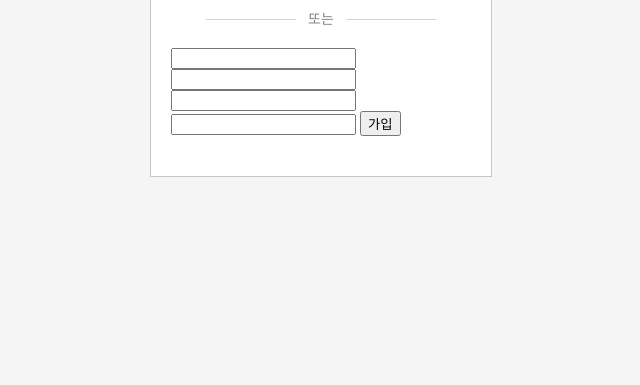
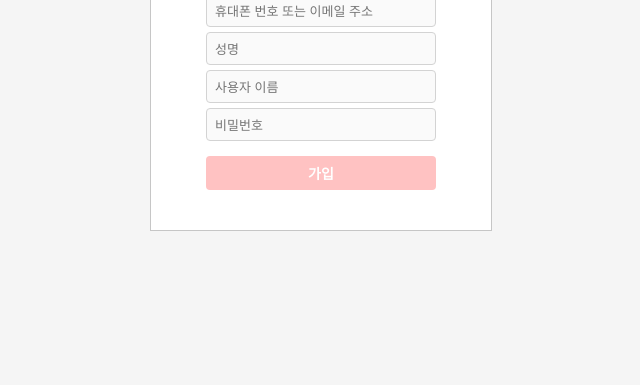
Before and after one commit to kimsyul/Insta, a plain HTML site: page register.html in a window 1280 px wide. Shown: the part 415-800 px from the top of the page, without its empty margins (319-959 px from the left). Drawn offline with nearby package versions, Linux system fonts and the light colour scheme.

Commit message:
no message

```diff
--- a/register.css
+++ b/register.css
@@ -12,6 +12,7 @@
 #formSection {
     background-color: white;
     max-width: 300px;
+    min-width: 300px;
     padding: 40px 20px;
     border: 1px solid #c6c6c6;
 
@@ -74,5 +75,34 @@
 }
 
 .form {
+    display: flex;
+    flex-direction: column;
+    width: 230px;
+    margin: 0 auto;
+}
 
+.inline-style {
+    padding: 9px 0px 7px 8px;
+    background-color: rgb(250, 250, 250);
+    color: rgb(38,38,38);
+    font-size: 13px;
+    margin-bottom: 5px;
+    border: 1px solid lightgray;
+    border-radius: 4px;
 }
+
+input:active, input:focus {
+    outline: none;
+    border: 1px solid gray;
+}
+
+.submit-style {
+    background-color: #ffc2c2;
+    font-size: 14px;
+    color: white;
+    border: none;
+    border-radius: 4px;
+    font-weight: bold;
+    padding: 7px 0px;
+    margin-top: 10px;
+}
--- a/register.html
+++ b/register.html
@@ -32,13 +32,15 @@
                     <hr class="hr-style">
                 </div>
             </div>
-            <div class="form">
-                <input type="text">
-                <input type="text">
-                <input type="text">
-                <input type="text">
-                <input type="submit" value="가입">
-            </div>
+
+            <form action="" class="form">
+                <input class="inline-style" type="text" placeholder="휴대폰 번호 또는 이메일 주소">
+                <input class="inline-style" type="text" placeholder="성명">
+                <input class="inline-style" type="text" placeholder="사용자 이름">
+                <input class="inline-style" type="text" placeholder="비밀번호">
+                <input type="submit" value="가입" class="submit-style">
+            </form>
+
         </section>
     </div>
 </body>
```
